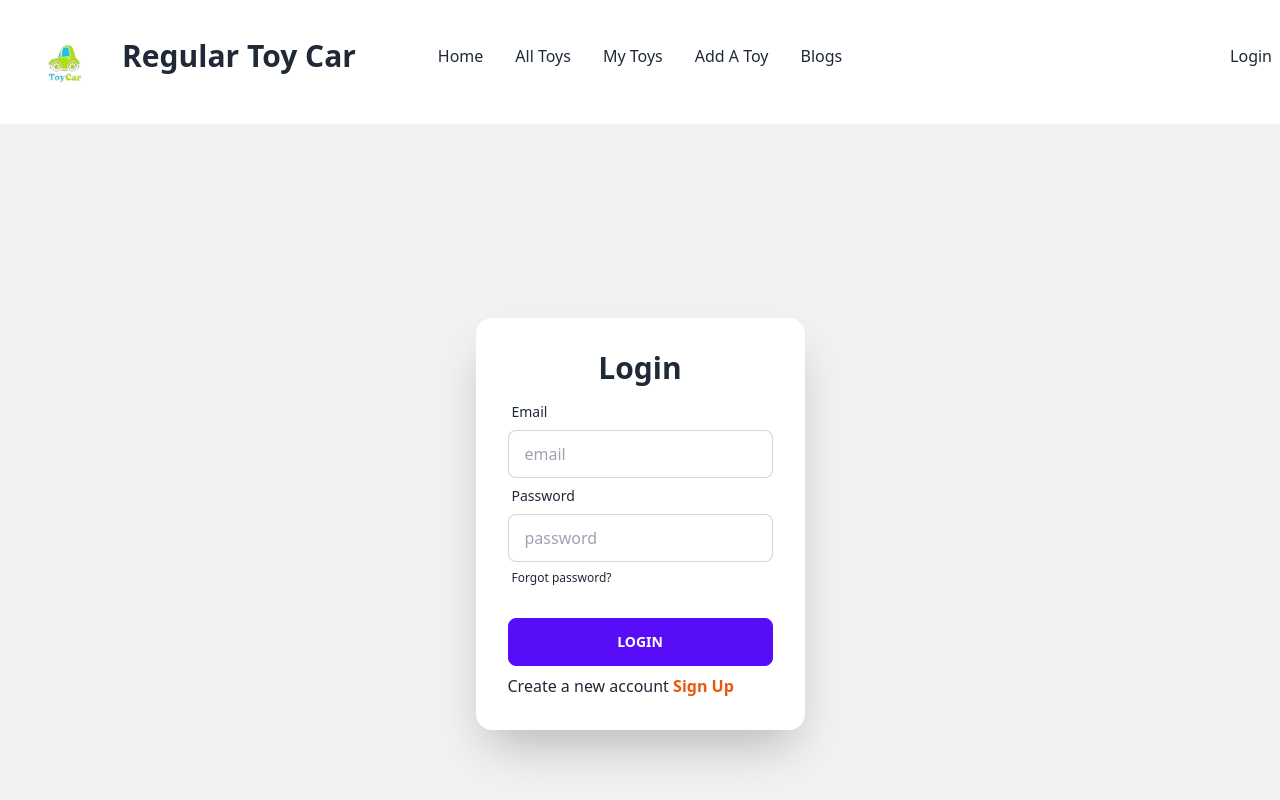
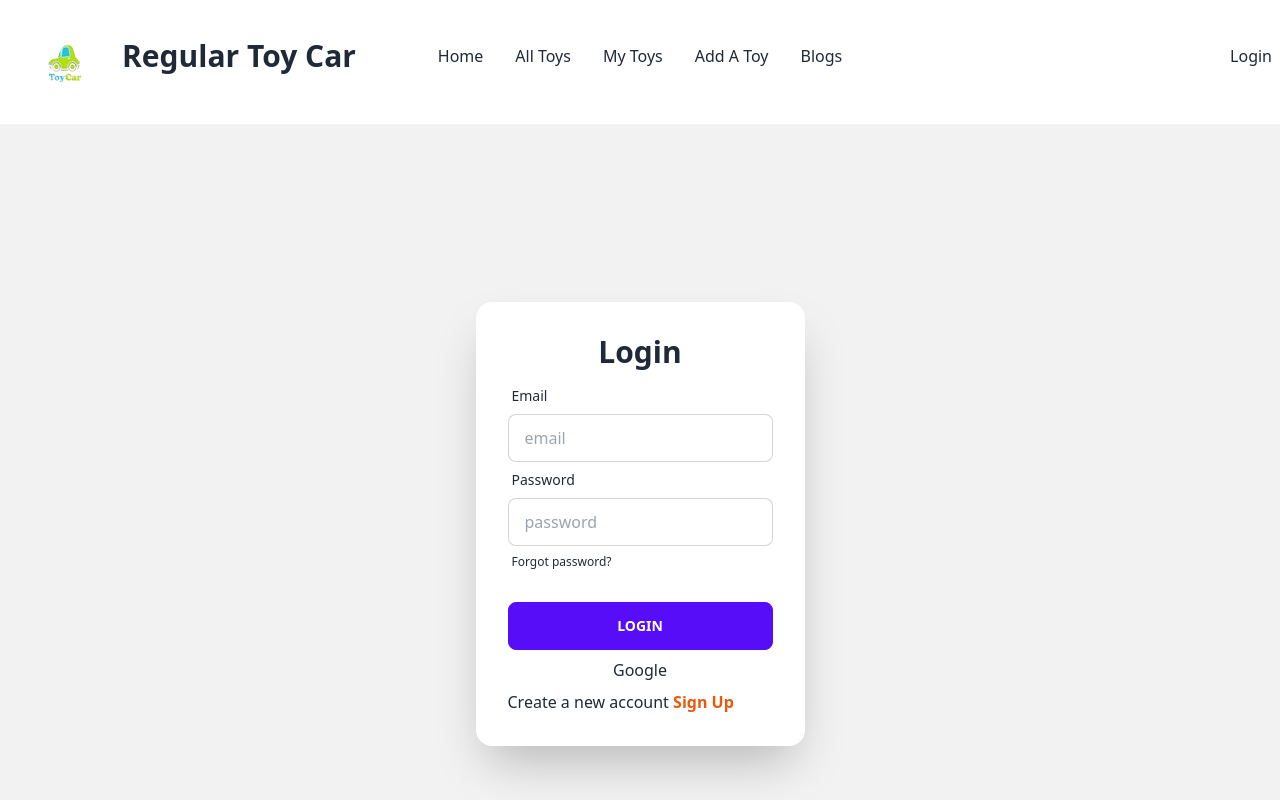
Before and after one commit to mdbelalbs78/toy-car-client, a React (Vite) app: page /login in a window 1280 px wide. Shown: the top 800 px of the page. Built offline with nearby package versions, Linux system fonts and the light colour scheme; no server answers.

Commit message:
google auth added

```diff
--- a/src/pages/Login/Login.jsx
+++ b/src/pages/Login/Login.jsx
@@ -1,24 +1,37 @@
-import React, { useContext, useState } from 'react';
+import React, { useContext} from 'react';
 import { Link } from 'react-router-dom';
 import { AuthContext } from '../../providers/AuthProviders';
 
 
+
 const Login = () => {
 
-  const {signIn} = useContext(AuthContext)
+  const {signIn,googleSignIn} = useContext(AuthContext)
+
+
+  const handleGoogleSignIn = () => {
+
+    googleSignIn()
+    .then(result => {
+      const user = result.user;
+      console.log(user);
+    })
+    .catch(error => console.log(error))
+  }
 
     const handleLogin = event => {
-        event.preventDefault();
         event.preventDefault();
         const form = event.target;
         const email = form.email.value;
         const password = form.password.value;
         console.log(email,password);
+
         signIn(email,password)
 
         .then(result => {
           const user = result.user;
           console.log(user);
+          form.reset()
         })
         .catch(error => console.log(error))
     }
@@ -49,6 +62,7 @@ const Login = () => {
           <input className="btn btn-primary" type="submit" value="Login" />
         </div>
         </form>
+        <button onClick={handleGoogleSignIn}>Google</button>
         <p>Create a new account<Link className='text-orange-600 font-bold' to='/signup'> Sign Up</Link> </p>
       </div>
     </div>
--- a/src/providers/AuthProviders.jsx
+++ b/src/providers/AuthProviders.jsx
@@ -1,14 +1,16 @@
 import React, { createContext, useEffect, useState } from 'react';
-import { createUserWithEmailAndPassword, getAuth, onAuthStateChanged, signInWithEmailAndPassword } from "firebase/auth";
+
+import { GoogleAuthProvider, createUserWithEmailAndPassword, getAuth, onAuthStateChanged, signInWithEmailAndPassword, signInWithPopup } from "firebase/auth";
 import app from '../firebase/firebase.config';
 
 
-export const AuthContext = createContext();
+export const AuthContext = createContext(null);
 const auth = getAuth(app)
 
 const AuthProviders = ({children}) => {
     const [user, setUser] = useState(null);
     const [loading,setLoading] = useState(true);
+    const googleProvider = new GoogleAuthProvider();
 
 
     const createUser = (email,password) => {
@@ -17,8 +19,14 @@ const AuthProviders = ({children}) => {
     }
 
     const signIn = (email,password) => {
+
+        return signInWithEmailAndPassword(auth,email,password)
+
+    }
+
+    const googleSignIn = () => {
         setLoading(true)
-        return signInWithEmailAndPassword(auth,email,password)
+        return signInWithPopup(auth, googleProvider)
     }
 
     useEffect(()=>{
@@ -36,7 +44,8 @@ const AuthProviders = ({children}) => {
          user,
          loading,
          createUser,
-         signIn
+         signIn,
+         googleSignIn
     }
 
     return (
```
